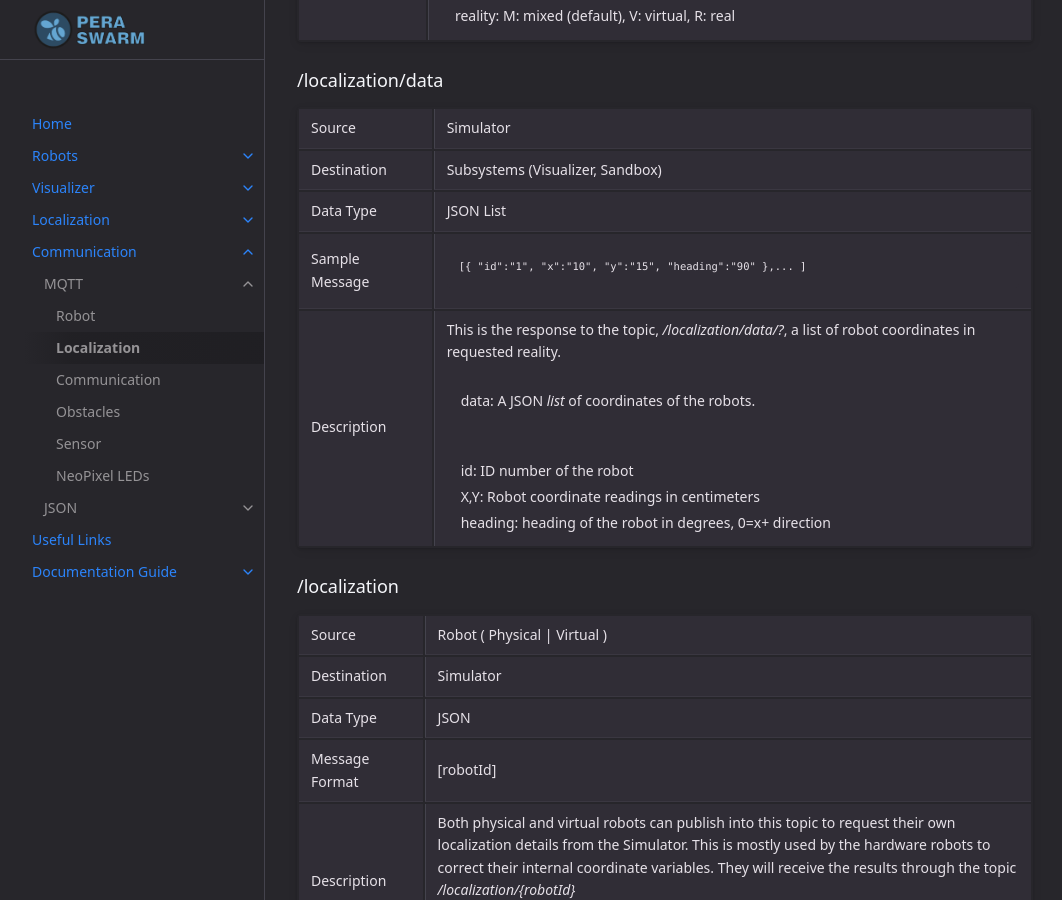
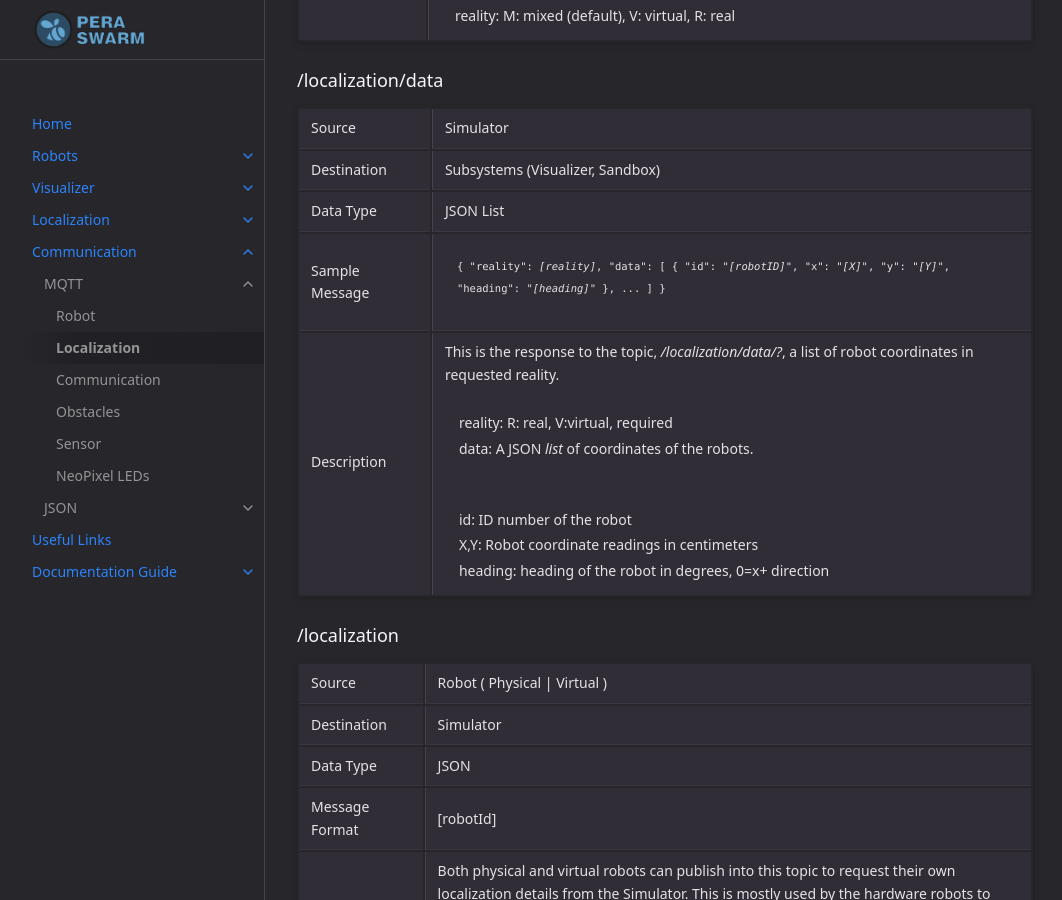
Before and after one commit to luk3Sky/docs, a Jekyll site: the page built from docs/communication/mqtt/mqtt_localization.md, in a window 1280 px wide and 900 px high, scrolled down 645 px. Shown: the whole window, without its empty margins (107-1169 px from the left). Built offline with Jekyll 4.4.1, drawn with Linux system fonts in a browser that asks for light colours.

Commit message:
reality response added in /localization/data

```diff
--- a/docs/communication/mqtt/mqtt_localization.md
+++ b/docs/communication/mqtt/mqtt_localization.md
@@ -39,12 +39,18 @@ permalink: communication/mqtt/localization
     <tr><td>Sample Message</td><td>
         <div class="language-json highlighter-rouge">
             <code class="highlight">
-                [{
-                    "id":"1",
-                    "x":"10",
-                    "y":"15",
-                    "heading":"90"
-                },... ]
+                {
+                    "reality": <i>[reality]</i>,
+                    "data": [
+                        {
+                            "id": "<i>[robotID]</i>",
+                            "x": "<i>[X]</i>",
+                            "y": "<i>[Y]</i>",
+                            "heading": "<i>[heading]</i>"
+                        },
+                    ...
+                    ]
+                }
             </code>
         </div>
     </td></tr>
@@ -53,6 +59,7 @@ permalink: communication/mqtt/localization
         a list of robot coordinates in requested reality.
 
         <br><br>
+        <dd>reality: R: real, V:virtual, required</dd>
         <dd>data: A JSON <i>list</i> of coordinates of the robots.</dd>
 
         <br><br>
```
